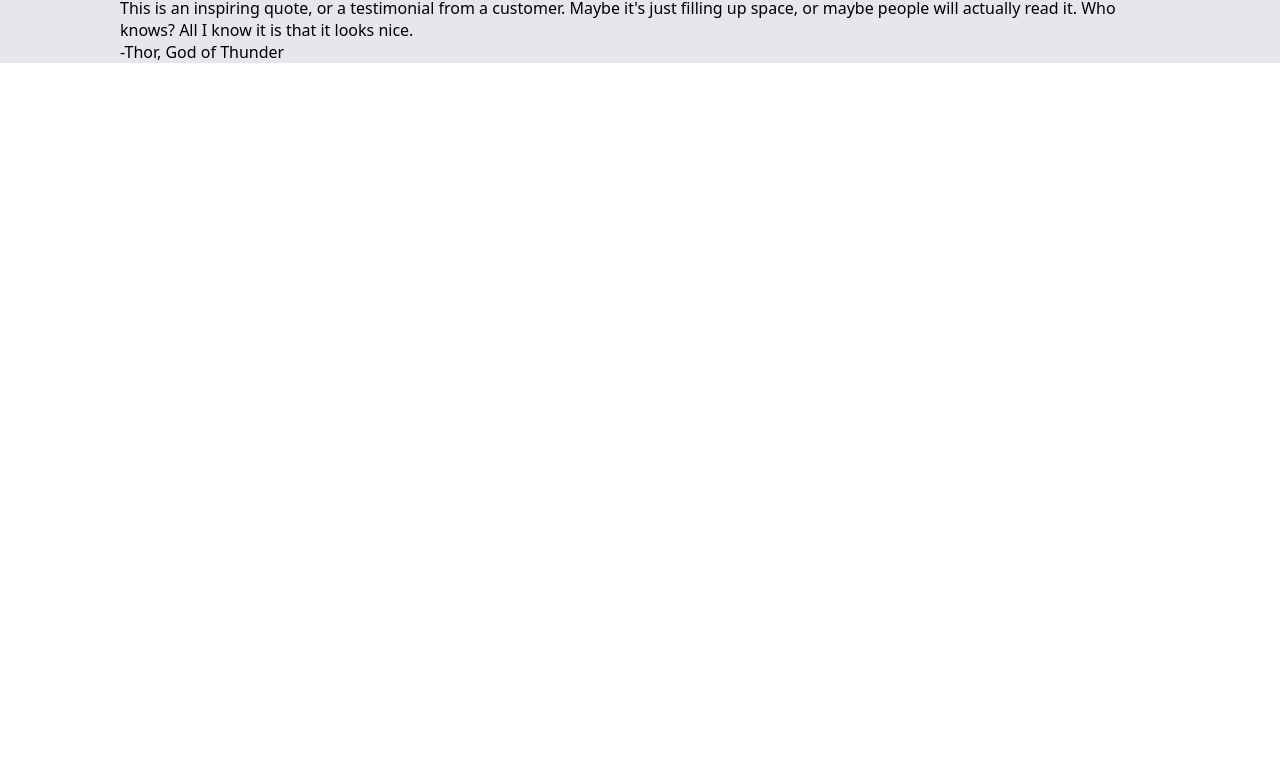
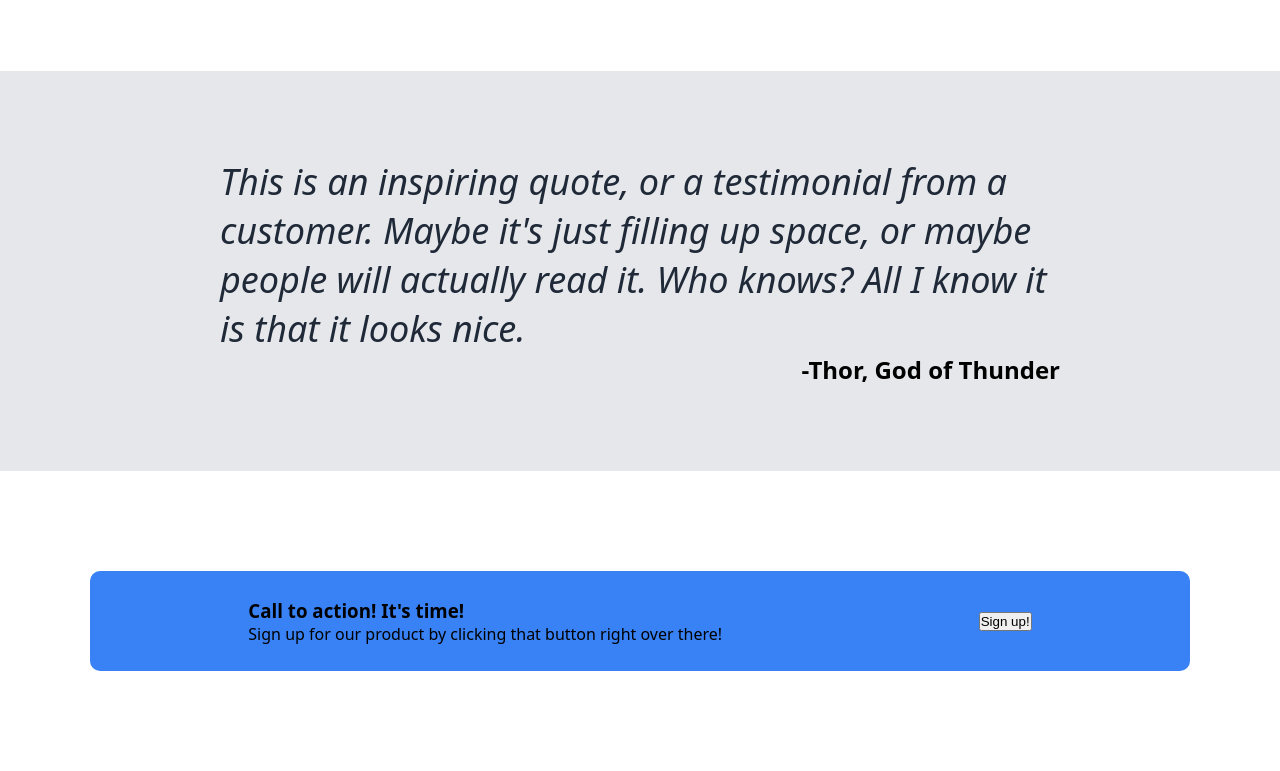
Before and after one commit to rost3x/Landing-Page-Project, a plain HTML site: page index.html in a window 1280 px wide. Shown: the part 825-1596 px from the top of the page. Before the commit the page ends 888 px from the top, so only its background shows below. Drawn offline with Linux system fonts and the light colour scheme.

Commit message:
Finished the quote and the call to action

```diff
--- a/index.html
+++ b/index.html
@@ -37,10 +37,22 @@
         <div class="information">
           <h2>Some random information.</h2>
           <div class="boxes">
-            <div class="box"><img src="#" alt=""><p>This is some subtext under an illustration or image</p></div>
-            <div class="box"><img src="#" alt=""><p>This is some subtext under an illustration or image</p></div>
-            <div class="box"><img src="#" alt=""><p>This is some subtext under an illustration or image</p></div>
-            <div class="box"><img src="#" alt=""><p>This is some subtext under an illustration or image</p></div>
+            <div class="box">
+              <img src="#" alt="" />
+              <p>This is some subtext under an illustration or image</p>
+            </div>
+            <div class="box">
+              <img src="#" alt="" />
+              <p>This is some subtext under an illustration or image</p>
+            </div>
+            <div class="box">
+              <img src="#" alt="" />
+              <p>This is some subtext under an illustration or image</p>
+            </div>
+            <div class="box">
+              <img src="#" alt="" />
+              <p>This is some subtext under an illustration or image</p>
+            </div>
           </div>
         </div>
       </div>
@@ -48,8 +60,24 @@
 
     <section class="quote">
       <div class="container">
-        <p>This is an inspiring quote, or a testimonial from a customer. Maybe it's just filling up space, or maybe people will actually read it. Who knows? All I know it is that it looks nice.</p>
+        <p class="quote-main">
+          This is an inspiring quote, or a testimonial from a customer. Maybe
+          it's just filling up space, or maybe people will actually read it. Who
+          knows? All I know it is that it looks nice.
+        </p>
         <p class="quote-signature">-Thor, God of Thunder</p>
+      </div>
+    </section>
+
+    <section class="sign-up">
+      <div class="container">
+        <div>
+          <h3>Call to action! It's time!</h3>
+          <p>
+            Sign up for our product by clicking that button right over there!
+          </p>
+        </div>
+        <button class="btn-sign-up">Sign up!</button>
       </div>
     </section>
   </body>
--- a/style.css
+++ b/style.css
@@ -102,9 +102,7 @@ ul {
 }
 
 .information {
-    /* display: flex;
-    justify-content: center;
-    flex-wrap: wrap; */
+    min-height: 400px;
 }
 
 .box {
@@ -128,10 +126,48 @@ ul {
 .information .boxes {
     display: flex;
     justify-content: space-around;
-    /* flex-wrap: wrap; */
 }
 
 .quote {
     background-color: #e5e7eb;
     height: 100%;
+    min-height: 400px;
+    display: flex;
 }
+
+.quote .container {
+    max-width: 900px;
+    display: flex;
+    flex-direction: column;
+    justify-content: center;
+    align-items: center;
+}
+
+.quote .quote-main {
+    font-size: 36px;
+    font-style: italic;
+    color: #1f2937;
+}
+
+.quote .quote-signature {
+    align-self: flex-end;
+    font-size: 24px;
+    font-weight: bold;
+}
+
+.sign-up {
+    min-height: 300px;
+    display: flex;
+    flex-direction: column;
+    justify-content: center;
+}
+
+.sign-up .container {
+    width: 100%;
+    height: 100px;
+    display: flex;
+    justify-content: space-around;
+    align-items: center;
+    background-color: #3882f6;
+    border-radius: 10px;
+}
```
